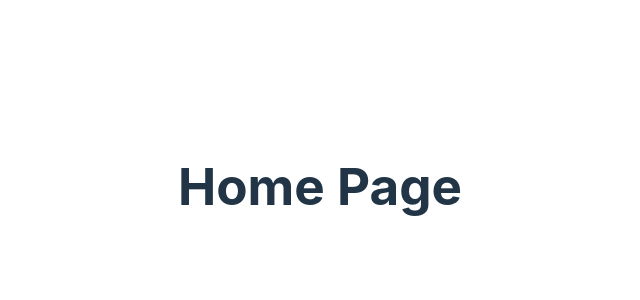
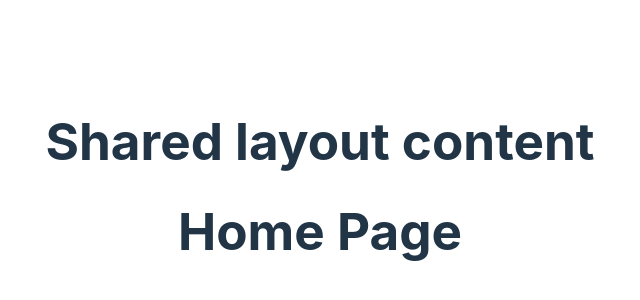
Before and after one commit to mcbolin22/t3p12, a React (Vite) app: page / in a window 1280 px wide. Shown: the part 214-514 px from the top of the page, without its empty margins (320-960 px from the left). Built offline with nearby package versions, Linux system fonts and the light colour scheme.

Commit message:
feat: child routes working

```diff
--- a/src/App_ComponentRouting.jsx
+++ b/src/App_ComponentRouting.jsx
@@ -5,6 +5,7 @@ import AboutPage from './pages/about'
 import ContactPage from './pages/contact'
 import HomePage from './pages/home'
 import PageNotFound from './pages/pageNotFound'
+import BaseLayout from './pages/_baseLayout'
 
 export default function App() {
 
@@ -13,12 +14,20 @@ export default function App() {
     <>
       <BrowserRouter>
         <Routes>
-          {/* Component-based routing (traditional) */}
+
+          <Route path='/' element={<BaseLayout />}>
+            <Route index element={<HomePage />} />
+            <Route path='/about' element={<AboutPage />} />
+            <Route path='/contact' element={<ContactPage />} />
+            <Route path='*' element={<PageNotFound />} />
+          </Route>
+
+          {/* Component-based routing (traditional)
           <Route path='/' element={<HomePage />} />
           <Route path='/about' element={<AboutPage />} />
           <Route path='/contact' element={<ContactPage />} />
           {/* Need a page for any not-matched route */}
-          <Route path='*' element={<PageNotFound />} />
+          {/* <Route path='*' element={<PageNotFound />} /> */}
 
           {/* Nested routing */}
           {/* <Route path='/' element={<HomePage />}>
--- a/src/App_ObjectRouting.jsx
+++ b/src/App_ObjectRouting.jsx
@@ -1,10 +1,11 @@
 
-import { BrowserRouter, Route, RouterProvider, Routes, createBrowserRouter } from 'react-router-dom'
+import { RouterProvider, createBrowserRouter } from 'react-router-dom'
 import './App.css'
 import AboutPage from './pages/about'
 import ContactPage from './pages/contact'
 import HomePage from './pages/home'
 import PageNotFound from './pages/pageNotFound'
+import BaseLayout from './pages/_baseLayout'
 
 // Object Routing (new)
 // Used for preloading data from server, more complicated way of doing Component based Routing.
@@ -12,18 +13,25 @@ const someRouterBlahBlah = createBrowserRouter(
   [
     {
       path:"/",
-      element: <HomePage />,
-      errorElement: <PageNotFound />
+      element: <BaseLayout />,
+      errorElement: <PageNotFound />,
+      children: [
+        {
+          index: true,
+          element: <HomePage />
         },
         {
-      path:"/about",
+          path:"about",
           element: <AboutPage />
 
         },
         {
-      path:"/contact",
+          path:"contact",
           element: <ContactPage />
         }
+      ]
+    }
+
   ]
 );
 
--- a/src/main.jsx
+++ b/src/main.jsx
@@ -1,7 +1,7 @@
 import React from 'react'
 import ReactDOM from 'react-dom/client'
-// import App from './App_ComponentRouting.jsx'
-import App from "./App_ObjectRouting"
+import App from './App_ComponentRouting.jsx'
+// import App from "./App_ObjectRouting"
 import './index.css'
 
 ReactDOM.createRoot(document.getElementById('root')).render(
--- /dev/null
+++ b/src/pages/_baseLayout.jsx
@@ -0,0 +1,8 @@
+import { Outlet } from "react-router-dom";
+
+export default function BaseLayout() {
+    return <>
+        <h1>Shared layout content</h1>
+        <Outlet />
+    </>
+}
```
Lines whose indentation alone changed are shown as unchanged.
